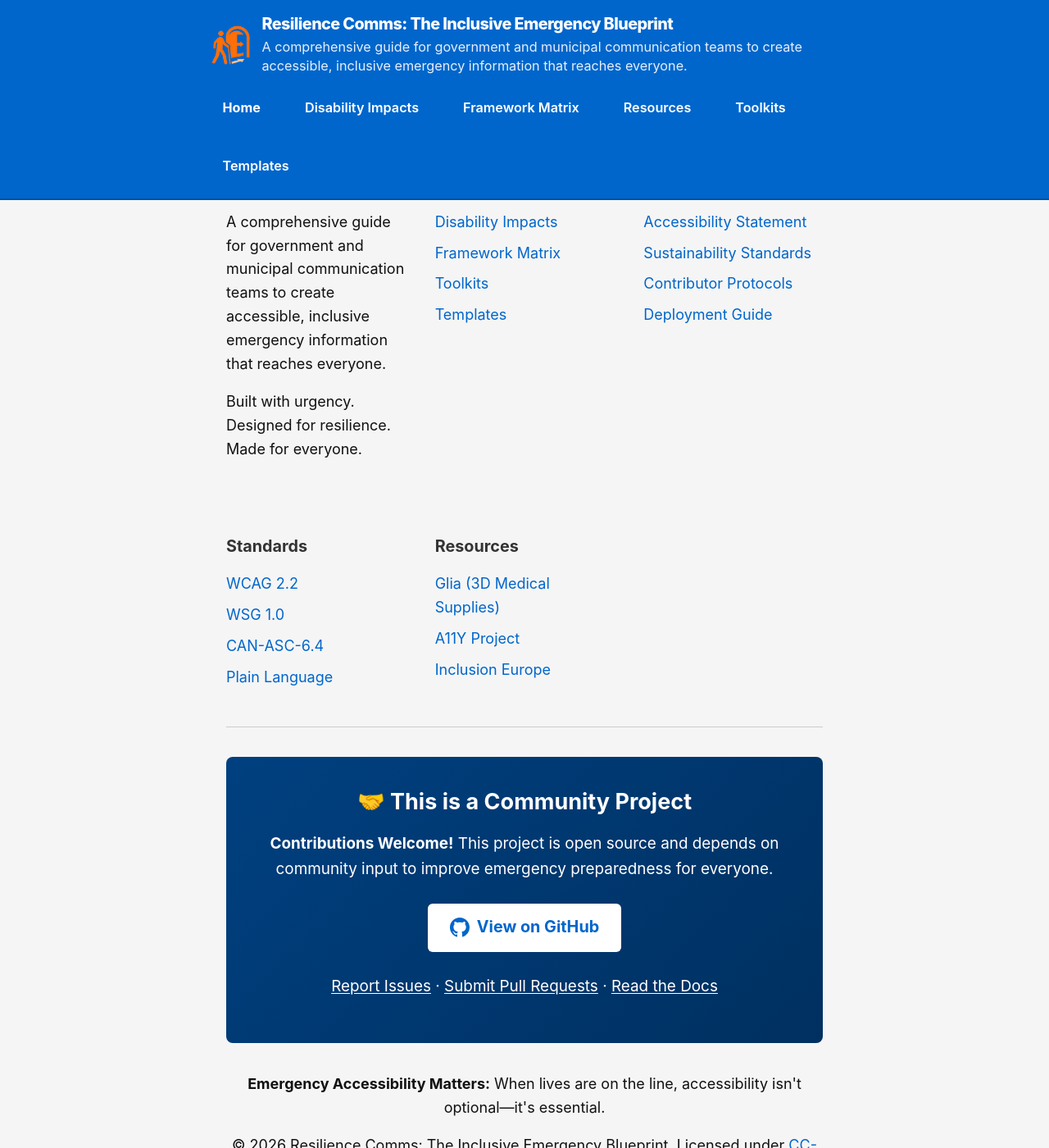
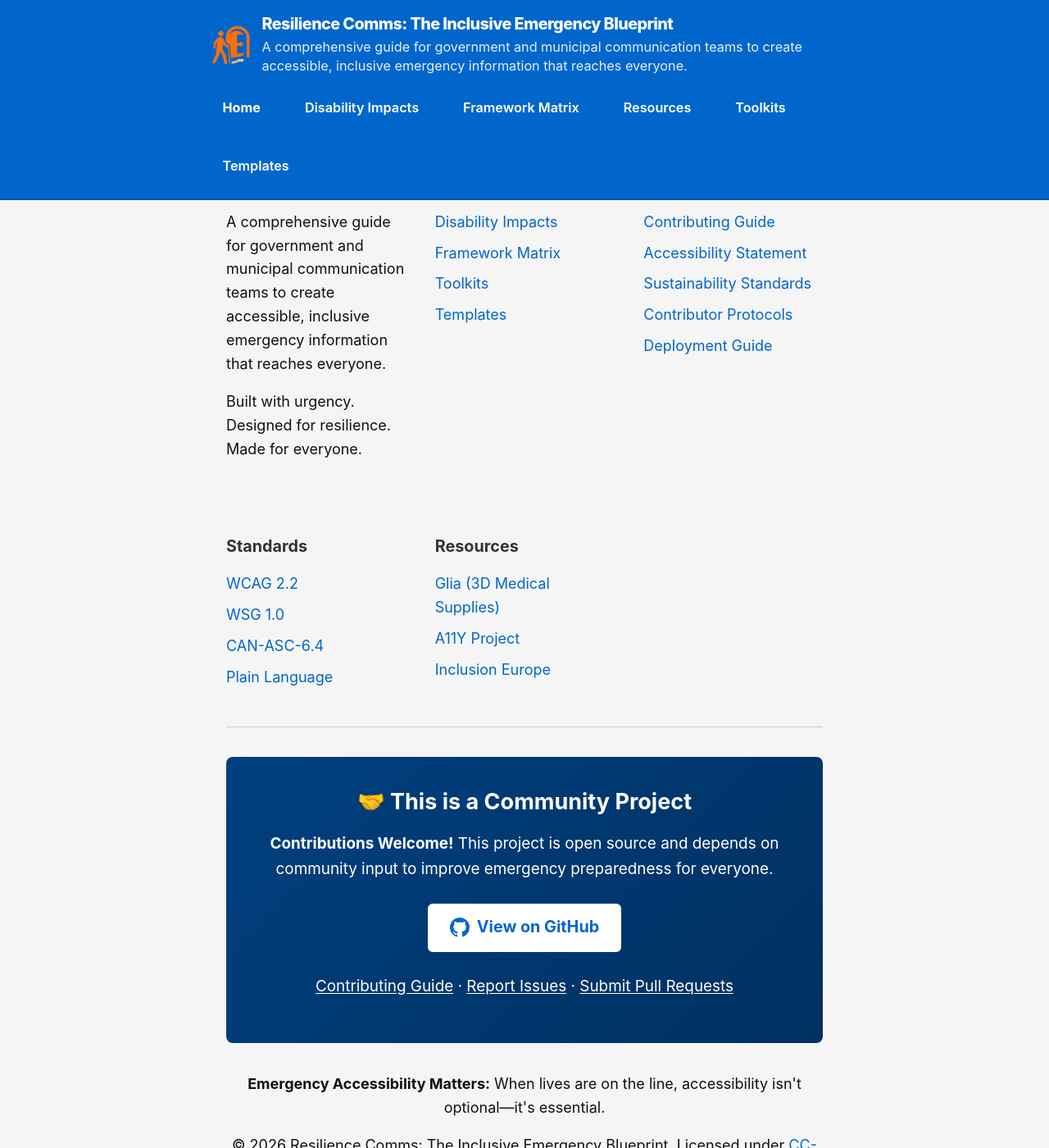
Before and after one commit to mgifford/inclusive-emergency-readiness, a Jekyll site: the page built from index.md, in a window 1280 px wide and 1400 px high, scrolled down 9417 px. Shown: the whole window at 82% size. Built offline with Jekyll 4.4.1, drawn with Linux system fonts in a browser that asks for light colours.

Commit message:
Add Contributing link to footer navigation
Co-authored-by: mgifford <116832+mgifford@users.noreply.github.com>

```diff
--- a/_includes/footer.html
+++ b/_includes/footer.html
@@ -24,6 +24,7 @@
       <div class="footer-section">
         <h3>Project Governance</h3>
         <ul>
+          <li><a href="{{ '/CONTRIBUTING.html' | relative_url }}">Contributing Guide</a></li>
           <li><a href="{{ '/ACCESSIBILITY.html' | relative_url }}">Accessibility Statement</a></li>
           <li><a href="{{ '/SUSTAINABILITY.html' | relative_url }}">Sustainability Standards</a></li>
           <li><a href="{{ '/AGENTS.html' | relative_url }}">Contributor Protocols</a></li>
@@ -64,9 +65,9 @@
           View on GitHub
         </a>
         <p class="contribute-text">
+          <a href="{{ '/CONTRIBUTING.html' | relative_url }}">Contributing Guide</a> ·
           <a href="https://github.com/mgifford/inclusive-emergency-readiness/issues" target="_blank" rel="noopener noreferrer">Report Issues</a> ·
-          <a href="https://github.com/mgifford/inclusive-emergency-readiness/pulls" target="_blank" rel="noopener noreferrer">Submit Pull Requests</a> ·
-          <a href="https://github.com/mgifford/inclusive-emergency-readiness/blob/main/README.md" target="_blank" rel="noopener noreferrer">Read the Docs</a>
+          <a href="https://github.com/mgifford/inclusive-emergency-readiness/pulls" target="_blank" rel="noopener noreferrer">Submit Pull Requests</a>
         </p>
       </div>
 
```
